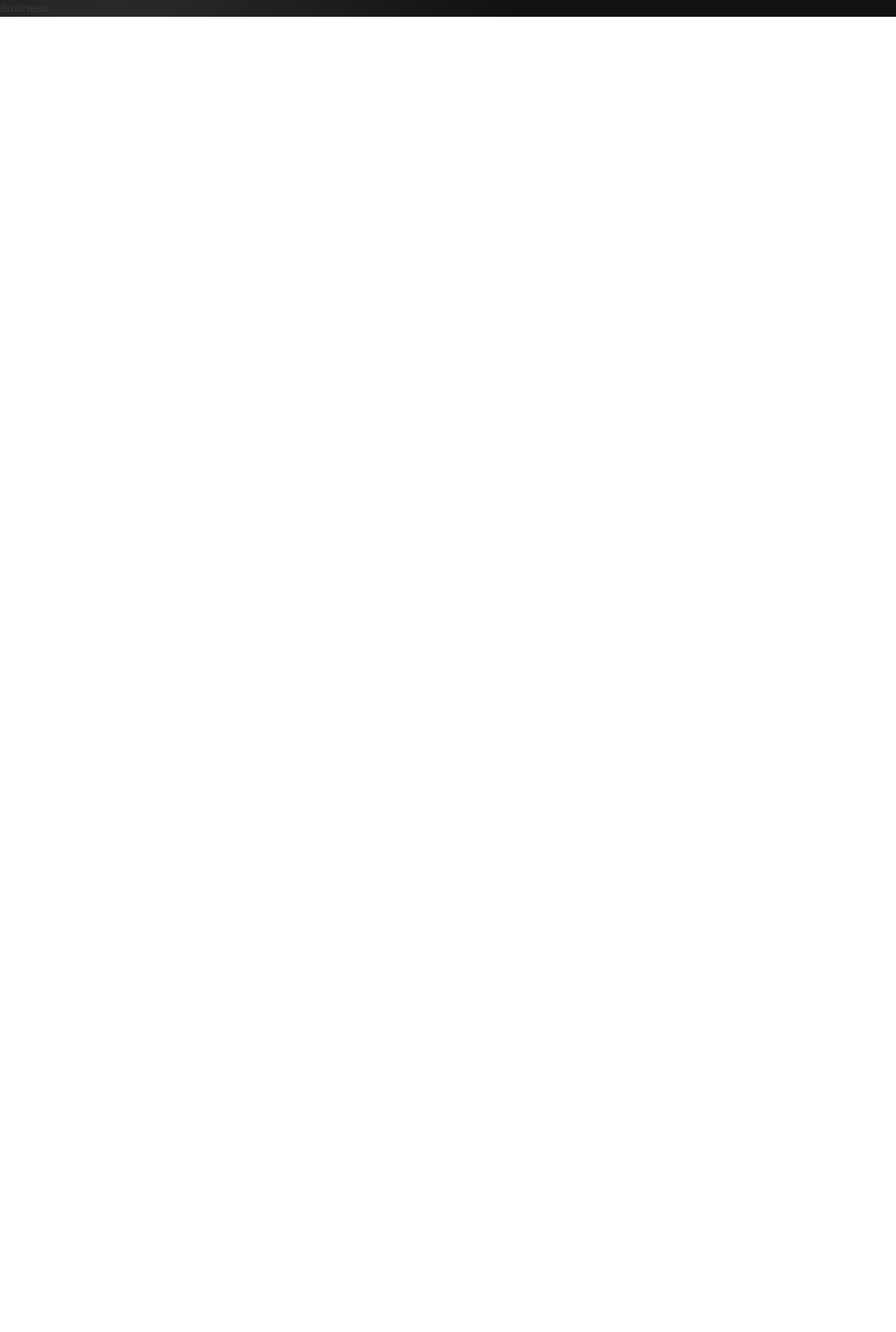
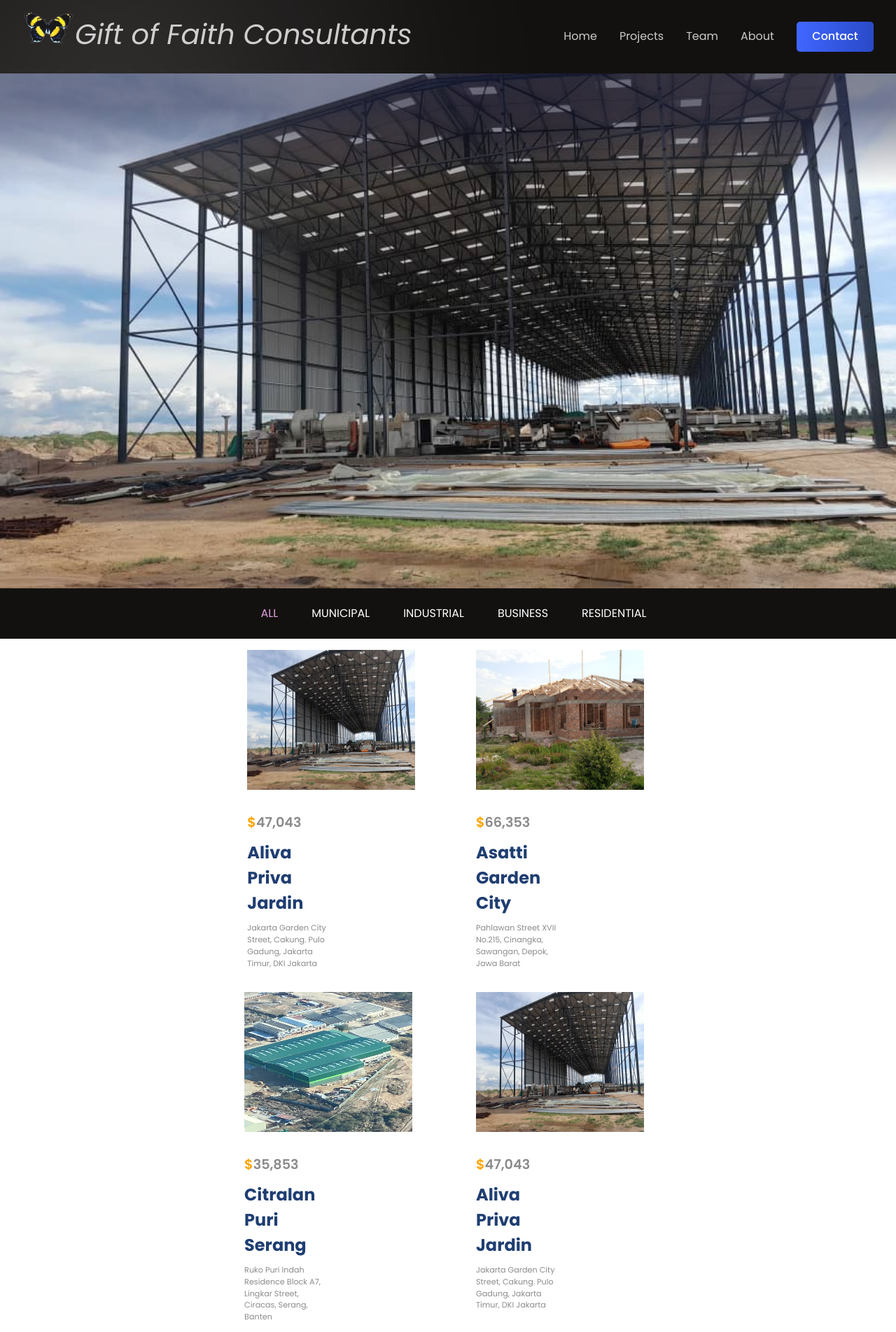
Before and after one commit to Uwill18/Gift_of_Faith_official, a React (Vite) app: page /projects/business in a window 1280 px wide. Shown: the top 1904 px of the page at 70% size. Before the commit the page ends 800 px from the top, so only its background shows below. Built offline with nearby package versions, Linux system fonts and the light colour scheme.

Commit message:
Business side updated
updated the business side of the project

```diff
--- a/src/components/Header/ProjectHeader.jsx
+++ b/src/components/Header/ProjectHeader.jsx
@@ -6,13 +6,14 @@
 import App from '../../App';
 import Home from '../Home/Home';
 import Team from '../Team/Team';
+import logo from '/mariposa.png';
 
 const ProjectHeader = () => {
   return (
     <nav className="h-wrapper">
     <div className="flexCenter paddings h-container">
    <NavLink to="/" element={<Home/>} className='companyName'>
-    <img src="./mariposa.png" alt="logo" width={75}/>
+    <img src={logo} alt="logo" width={75}/>
       <strong><em>Gift of Faith Consultants</em></strong>
       </NavLink>
       <div className="flexCenter h-menu">
--- a/src/components/Projects/ProjectGallery/Business.jsx
+++ b/src/components/Projects/ProjectGallery/Business.jsx
@@ -3,12 +3,20 @@
 import ProjectHero from '../ProjectHero/ProjectHero';
 import ProjectNav from '../ProjectNav/ProjectNav';
 import ProjectTypeFilter from '../ProjectTypes/ProjectTypeFilter';
+import Header from '../../Header/Header';
 
 
 
 const Business = () => {
   return (
-    <div>Business</div>
+    <div>
+      <div>
+      <ProjectHeader/>
+      <ProjectHero/>
+      <ProjectNav/>
+      </div>
+      <ProjectTypeFilter/>
+    </div>
   )
 }
 
--- a/src/components/Projects/ProjectHero/ProjectHero.css
+++ b/src/components/Projects/ProjectHero/ProjectHero.css
@@ -19,7 +19,7 @@
 /*https://medium.com/@ryaddev/creating-a-stunning-hero-section-in-react-with-styled-components-e84d060f6cdc*/
 
 .lighthero{background: linear-gradient(to bottom, #0a0c2c80 3rem, transparent 10rem),
-  url("warehouse.jpg");
+  url("/warehouse.jpg");
 background-position: center;
 background-size: cover, cover;
 /* background-size:contain;
@@ -34,6 +34,7 @@
   display: flex;
   max-width: 1200px;
   margin: 0 auto;
+  height: 25rem;
 }
 span {
   max-width: 50%;
--- a/src/components/Projects/ProjectHero/ProjectHero.jsx
+++ b/src/components/Projects/ProjectHero/ProjectHero.jsx
@@ -1,13 +1,14 @@
 import React from 'react'
 import './ProjectHero.css'
+
 
 const ProjectHero = () => {
   return (
     <div className="lighthero">
     <div className="heroInner">
-      <span>
+      {/* <span>
         <h1 className='Projects_title'>All Projects</h1>
-      </span>
+      </span> */}
     </div>
   <div>
 </div>
--- a/src/components/Projects/ProjectNav/ProjectNav.jsx
+++ b/src/components/Projects/ProjectNav/ProjectNav.jsx
@@ -68,9 +68,7 @@
     </div>
     </div>
     </nav>
-
     </>
-
   )
 }
 
--- a/src/components/Projects/ProjectTypes/ProjectTypes.css
+++ b/src/components/Projects/ProjectTypes/ProjectTypes.css
@@ -23,6 +23,7 @@
     display: grid;
     grid-template-columns: repeat(auto-fit, minmax(250px, 1fr));
     gap: 20px;
+    margin-left: 25%;
   }
 
   @media screen and (min-width: 768px) {
--- a/src/utils/image-gallery.json
+++ b/src/utils/image-gallery.json
@@ -4,36 +4,36 @@
       "name": "Aliva Priva Jardin",
       "price": "47,043",
       "detail": "Jakarta Garden City Street, Cakung. Pulo Gadung, Jakarta Timur, DKI Jakarta",
-      "image": "./warehouse.jpg"
+      "image": "/warehouse.jpg"
     },
     {
       "name": "Asatti Garden City",
       "price": "66,353",
       "detail": "Pahlawan Street XVII No.215, Cinangka, Sawangan, Depok, Jawa Barat",
-      "image": "./house.jpg"
+      "image": "/house.jpg"
     },
     {
       "name": "Citralan Puri Serang",
       "price": "35,853",
       "detail": "Ruko Puri Indah Residence Block A7, Lingkar Street, Ciracas, Serang, Banten",
-      "image": "./warehouse2.jpg"
+      "image": "/warehouse2.jpg"
     },
     {
       "name": "Aliva Priva Jardin",
       "price": "47,043",
       "detail": "Jakarta Garden City Street, Cakung. Pulo Gadung, Jakarta Timur, DKI Jakarta",
-      "image": "./warehouse.jpg"
+      "image": "/warehouse.jpg"
     },
     {
       "name": "Asatti Garden City",
       "price": "66,353",
       "detail": "Pahlawan Street XVII No.215, Cinangka, Sawangan, Depok, Jawa Barat",
-      "image": "./house.jpg"
+      "image": "/house.jpg"
     },
     {
       "name": "Citralan Puri Serang",
       "price": "35,853",
       "detail": "Ruko Puri Indah Residence Block A7, Lingkar Street, Ciracas, Serang, Banten",
-      "image": "./warehouse2.jpg"
+      "image": "/warehouse2.jpg"
     }
   ]
```
